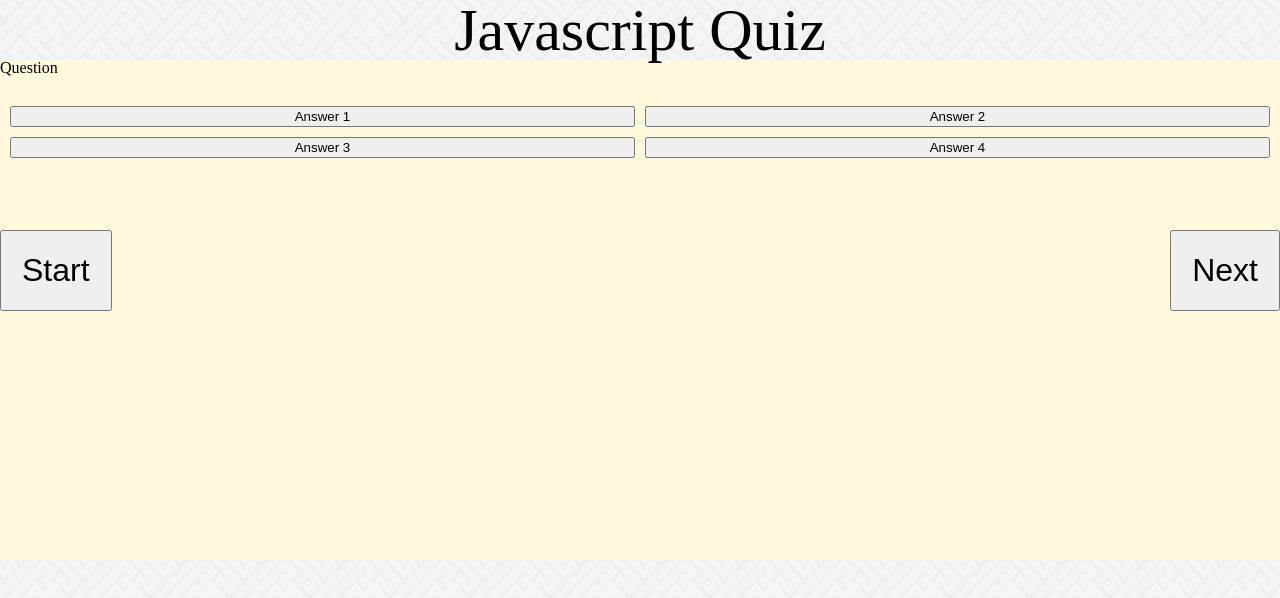
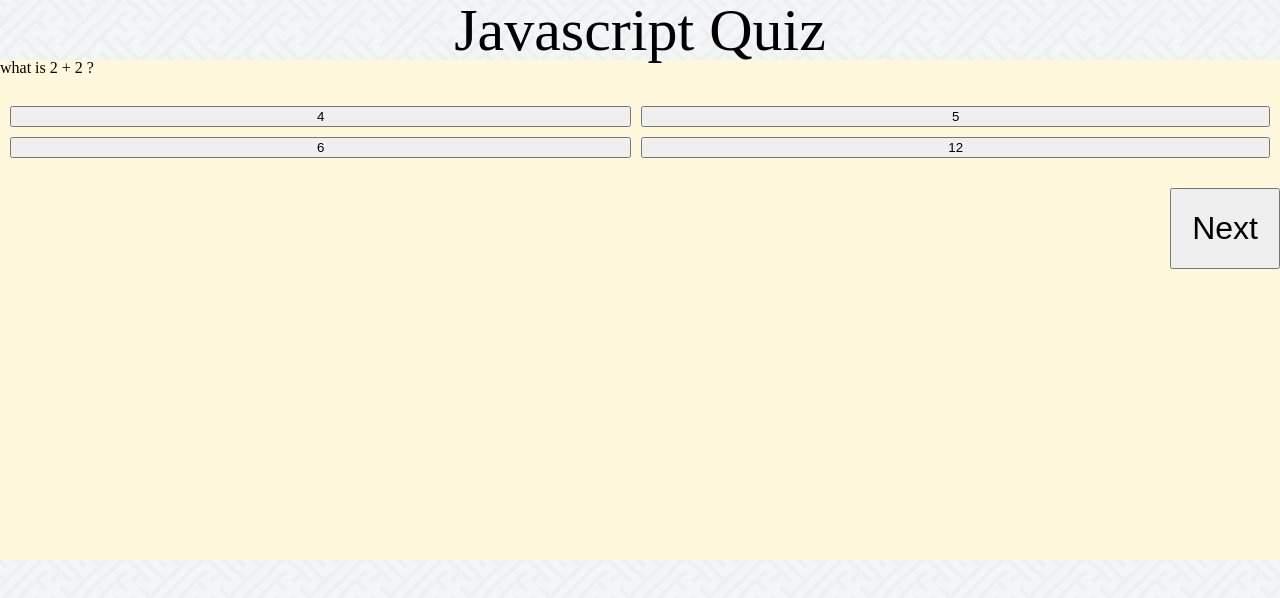
Before and after one commit to KevinNgo-Creator/Kevinngo.Quiz, a plain HTML site: page index.html in a window 1280 px wide. Both pictures are taken after a click on the button "Start". Drawn offline with Linux system fonts and the light colour scheme.

Commit message:
stuck at score

```diff
--- a/assets/script.js
+++ b/assets/script.js
@@ -1,69 +1,90 @@
 var questionContainerEl= document.getElementById('question-container')
+var questionEl = document.getElementById('question')
+var answerButtonELement = document.getElementById ('answer-buttons')
+var nextButton =document.getElementById('next-button')
+var answer = document.getElementById('answer')
+var btnAnswer = document.getElementById('btn-answer')
+var scoreButton = document.getElementById('score-button')
 let shuffledQuestion, currentQuestion
-var questionEl = document.getElementById('question')
-var asnwerButtonELement = document.getElementById ('answer-buttons')
-var nextButton =document.getElementById('next-button')
-var choicesEl = document.getElementById()
-
-// click listem
+// click listen
 var startButton = document.getElementById('start-button')
 startButton.addEventListener('click', startQuiz)
 nextButton.addEventListener('click', () => {
     currentQuestion++
-    setNextQuestion()
+    nextQuestion()
 })
-
 //function
 function startQuiz (){
     startButton.classList.add('hide')
     shuffledQuestion = questions.sort(() => Math.random() - .5)
     currentQuestion = 0
-    // questionContainerEl.classList.remove('hide')
+    questionContainerEl.classList.remove('hide')
+    nextButton.classList.remove('hide')
     nextQuestion()
 }
-
 function nextQuestion (){
     resetState()
     showQuestion(shuffledQuestion[currentQuestion])
+    if (shuffledQuestion.length > currentQuestion + 1) {
+    } else {
+        nextButton.classList.add('hide')
+        scoreButton.classList.remove('hide')
+    }
 }
-
 function showQuestion(question) {
     questionEl.innerText = question.question
-    question.choicesEl.forEach(answers => {
+    question.answers.forEach(answers => {
         const button = document.createElement('button')
-        button.innerText = answer.text
-        button.classList.add('btn')
+        button.innerText = answers.text
+        button.classList.add('btn-answer')
         if (answers.correct) {
             button.dataset.correct = answer.correct
         }
         button.addEventListener('click', selectAnswer)
-        asnwerButtonELement.appendChild(button)
+        answerButtonELement.appendChild(button)
 })}
+function resetState(){
+    while (answerButtonELement.firstChild){
+        answerButtonELement.removeChild(answerButtonELement.firstChild)
+}}
+function selectAnswer(e){
+}
 
-function resetState(){
-    nextButton.classList.add('hide')
-    while (asnwerButtonELement.firstChild){
-        asnwerButtonELement.removeChild(asnwerButtonELement.firstChild)
-}}
+var answerButton = document.getElementById('btn-answer')
+answerButton.addEventListener('click', clickclick)
+function clickclick(){
+    console.log("one")
+}
 
-function selectAnswer(e){
-    const selectedButton = e.target
-    const correct = selectedButton.dataset.correct
-    setStatusClass(document.body, correct)
-    Array.from(answerButtonsElement.children).forEach(button => {
-    setStatusClass(button, button.dataset.correct)
-})
-    if (shuffledQuestions.length > currentQuestionIndex + 1) {
-    nextButton.classList.remove('hide')
-}}
+// function finalScore(){
+//     score = 0
+//     if (answer.correct){
+//         score++
+//         finalScore.innerText = "SCORE:" + score
+//     }
+// }
 
 var questions = [{
     question: 'what is 2 + 2 ? ',
-    choices: ["strings", "booleans", "alerts", "numbers"],
-    answers: "4"
-}],
-// var questions = [{
-//     question: 'Commonly used data types DO NOT include:',
-//     choices: ["strings", "booleans", "alerts", "numbers"],
-//     answer: "alerts"
-// }],
+    answers: [
+        {text: '4', correct:true },
+        {text: '5', correct:false },
+        {text: '6', correct:false },
+        {text: '12', correct:false }
+]},
+{
+    question: 'what is hello ? ',
+    answers: [
+        {text: 'greeting', correct:true },
+        {text: '5', correct:false },
+        {text: '6', correct:false },
+        {text: '12', correct:false }
+]},
+{
+    question: 'what is flower ? ',
+    answers: [
+        {text: 'plant', correct:true },
+        {text: '5', correct:false },
+        {text: '6', correct:false },
+        {text: '12', correct:false }
+]}]
--- a/index.html
+++ b/index.html
@@ -13,22 +13,28 @@
           <h1 style= font-size:60px;>Javascript Quiz</h1>
       </header>
       <div class= "container">
-          <div class="question-container" class="hide">
+          <div id="question-container" class="hide">
           <div id="question">Question</div>
           <div id="answer-buttons" class="btn-grid">
-            <button class="btn">Answer 1</button>
-            <button class="btn">Answer 2</button>
-            <button class="btn">Answer 3</button>
-            <button class="btn">Answer 4</button>
+            <button id="btn-answer" class="btn">Answer 1</button>
+            <button id="btn-answer" class="btn">Answer 2</button>
+            <button id="btn-answer" class="btn">Answer 3</button>
+            <button id="btn-answer" class="btn">Answer 4</button>
             <br>
             <br>
+          <div id='answer'>
+          </div>
           </div>
           </div>
           <div class="controls">
             <button id ="start-button" type="button" class="start-btn">Start</button>
-            <button id ="next-button" type="button" class="next-btn">Next</button>
+            <button id ="score-button" type="button" class="score-btn hide">Score</button>
+            <button id ="next-button" type="button" class="next-btn hide">Next</button>
           </div>
         </div>
+            <br>
+            <br>
+            <h2 id ="final-score"></h2>
         <script defer src="assets/script.js"></script>
         </bodybackground="Homework2/Assets/interlaced1/interlaced.png">
       </html>
```
Also changed, not shown: assets/questions.js (added).
